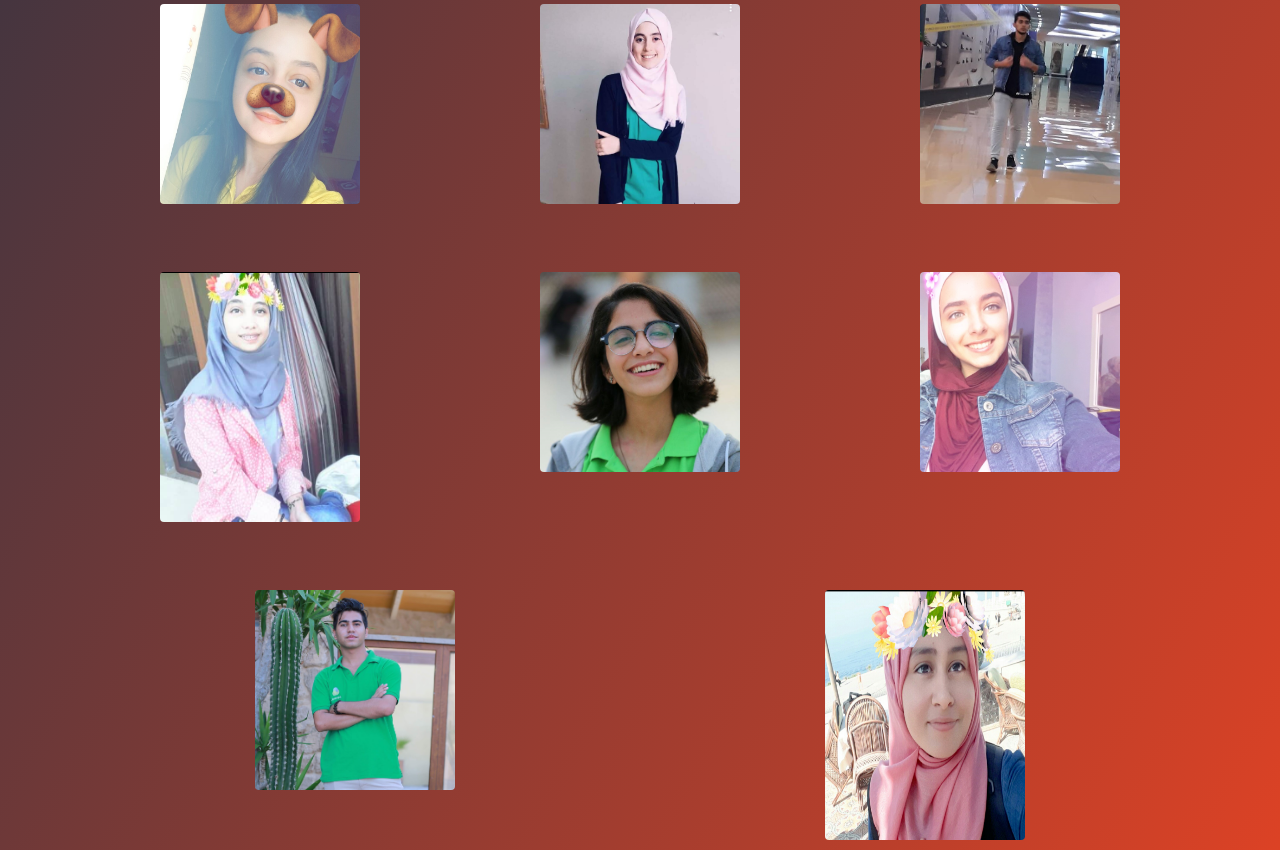
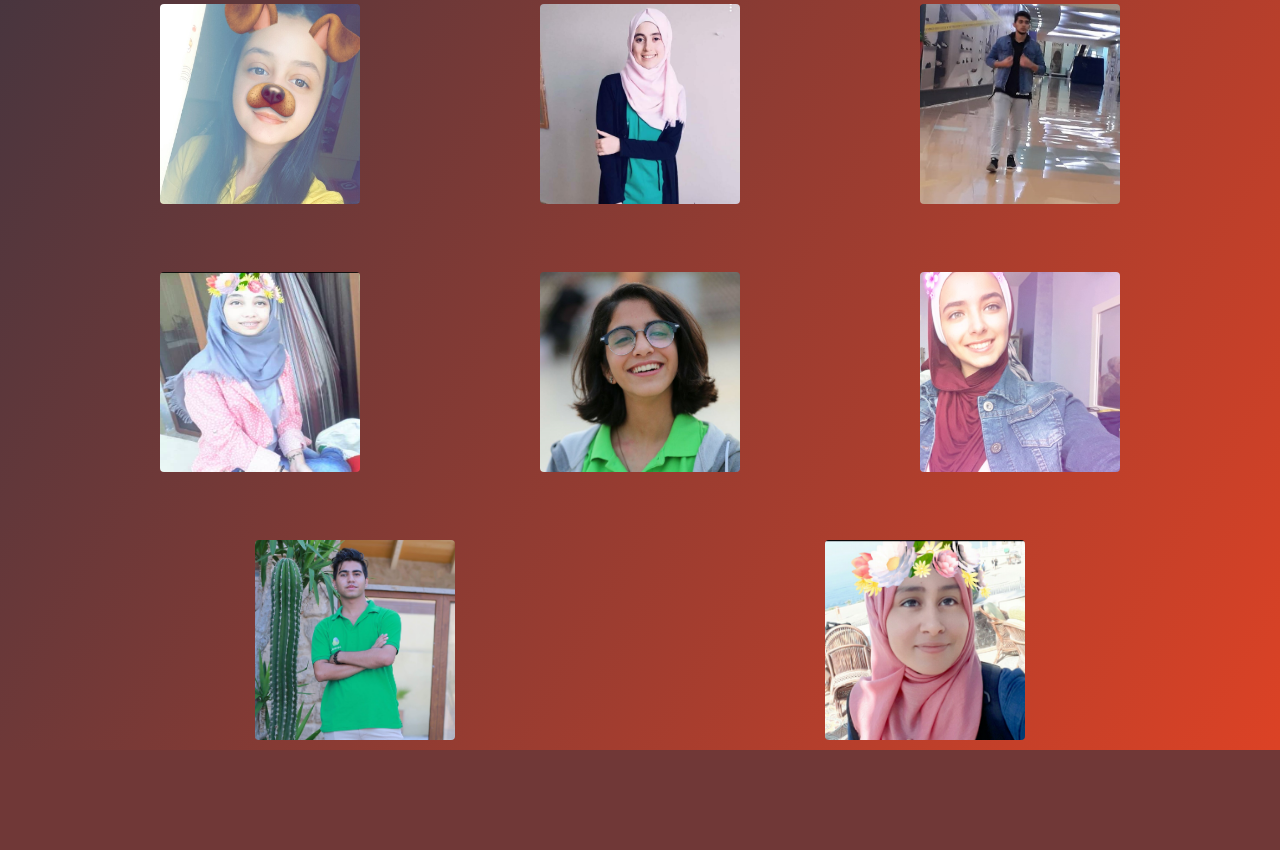
Before and after one commit to HatemSaadallah/CodeforPaletineYearBook2018, a Flask app: page /yearTwo in a window 1280 px wide. Shown: the part 1447-2297 px from the top of the page. After the commit the page ends 2197 px from the top, so only its background shows below. Run offline with Flask 2, Linux system fonts and the light colour scheme; some libraries are stand-ins or nearby versions.

Commit message:
photo edit again

```diff
--- a/templates/faculty.html
+++ b/templates/faculty.html
@@ -57,7 +57,7 @@
 			</div>
 
 			<div class="hatem row" id="hatem">
-				<a class="button" href="#popup7"><img class="pic rounded" src="../static/Images/Ammar.jpg"></a>
+				<a class="button" href="#popup7"><img class="faculty rounded" src="../static/Images/Ammar.jpg"></a>
 			</div>
 
 
--- a/templates/y2_page.html
+++ b/templates/y2_page.html
@@ -49,39 +49,39 @@
 	<div class="container">
 		<h1 class="col-xs-1 text-center head-text">Year 2</h1>
 		<div class="instructors row">
-			<a class="button" href="#popup17"><img class="pic rotate90 rounded" id="erik" src='../static/Images/erik.jpg' height="250" width="200" class="rotate180"></a>
+			<a class="button" href="#popup17"><img class="pic rotate90 rounded" id="erik" src='../static/Images/erik.jpg'  class="rotate180"></a>
 
-			<a class="button" href="#popup18"><img class="pic rounded" id="michelle " src='../static/Images/michelle.jpg' height="250" width="200"></a>
+			<a class="button" href="#popup18"><img class="pic rounded" id="michelle " src='../static/Images/michelle.jpg' ></a>
 
 		</div>
 		<div class="hatem row" id="hatem">
-			<a class="button" href="#popup19"><img class="pic rounded" src="../static/Images/hatem.jpg" height="250" width="200"></a>
+			<a class="button" href="#popup19"><img class="pic rounded" src="../static/Images/hatem.jpg" ></a>
 
 		</div>
 		<div class="students">
 			<div class="row students-raw">
-				<a class="button" href="#popup1"><img class="pic rounded" src='../static/Images/arwa_bolbol.png' height="250" width="200"></a>
-				<a class="button" href="#popup2"><img class="pic rounded" src='../static/Images/osama.jpg' height="250" width="200"></a>
-				<a class="button" href="#popup3"><img class="pic rounded" src='../static/Images/khaled_ghifari.jpg' height="250" width="200"></a>
+				<a class="button" href="#popup1"><img class="pic rounded" src='../static/Images/arwa_bolbol.png' ></a>
+				<a class="button" href="#popup2"><img class="pic rounded" src='../static/Images/osama.jpg' ></a>
+				<a class="button" href="#popup3"><img class="pic rounded" src='../static/Images/khaled_ghifari.jpg' ></a>
 			</div>
 			<div class="row students-raw">
-				<a class="button" href="#popup4"><img class="pic rounded" src='../static/Images/nasma.jpg' height="250" width="200"></a>
-				<a class="button" href="#popup5"><img class="pic rounded" src='../static/Images/madani.jpg' height="250" width="200"></a>
-				<a class="button" href="#popup6"><img class="pic rounded" src='../static/Images/dina.jpg' height="250" width="200"></a>
+				<a class="button" href="#popup4"><img class="pic rounded" src='../static/Images/nasma.jpg' ></a>
+				<a class="button" href="#popup5"><img class="pic rounded" src='../static/Images/madani.jpg' ></a>
+				<a class="button" href="#popup6"><img class="pic rounded" src='../static/Images/dina.jpg' ></a>
 			</div>
 			<div class="row students-raw">
-				<a class="button" href="#popup7"><img class="pic rounded" src='../static/Images/amna.jpg' height="250" width="200"></a>
-				<a class="button" href="#popup8"><img style="display: block;" class="pic rounded" src='../static/Images/hanaa.jpg' height="250" width="200"></a>
-				<a class="button" href="#popup9"><img class="pic rounded" src='../static/Images/abdullah.jpg' height="250" width="200"></a>
+				<a class="button" href="#popup7"><img class="pic rounded" src='../static/Images/amna.jpg' ></a>
+				<a class="button" href="#popup8"><img style="display: block;" class="pic rounded" src='../static/Images/hanaa.jpg' ></a>
+				<a class="button" href="#popup9"><img class="pic rounded" src='../static/Images/abdullah.jpg' ></a>
 			</div>
 			<div class="row students-raw">
-				<a class="button" href="#popup10"><img class="rounded" src='../static/Images/hala_n.png' height="250" width="200"></a>
-				<a class="button" href="#popup11"><img class="pic rounded" src='../static/images/sia.jpg' height="250" width="200"></a>
-				<a class="button" href="#popup12"><img class="pic rounded" src='../static/Images/hala_ashour.png' height="250" width="200"></a>
+				<a class="button" href="#popup10"><img class="pic rounded" src='../static/Images/hala_n.png' ></a>
+				<a class="button" href="#popup11"><img class="pic rounded" src='../static/images/sia.jpg' ></a>
+				<a class="button" href="#popup12"><img class="pic rounded" src='../static/Images/hala_ashour.png' ></a>
 			</div>
 			<div class="row students-raw">
-				<a class="button" href="#popup13"><img class="pic rounded" src='../static/Images/abood.jpg' height="250" width="200" ></a>
-				<a class="button" href="#popup14"><img class="rounded" src='../static/images/saja.png' height="250" width="200" ></a>
+				<a class="button" href="#popup13"><img class="pic rounded" src='../static/Images/abood.jpg'  ></a>
+				<a class="button" href="#popup14"><img class="pic rounded" src='../static/images/saja.png'  ></a>
 			</div>
 		</div>
 	</div>
```
Also changed, not shown: static/Images/saja.png.
